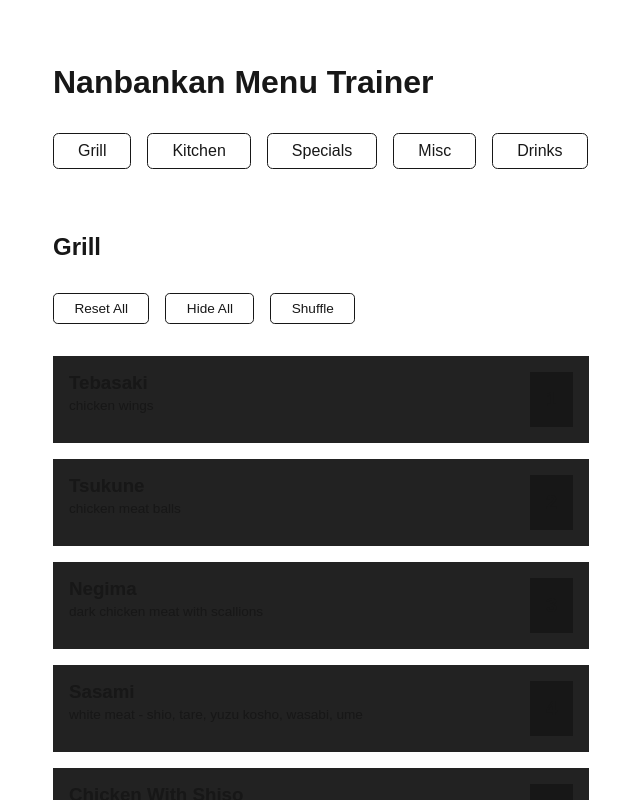
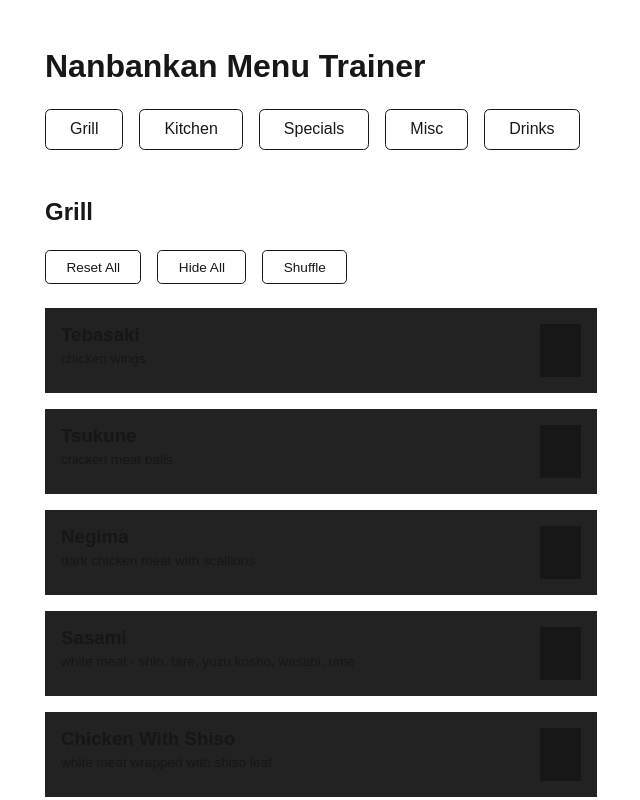
Before and after one commit to jmtakahashi/nanbankan-menu, a React (Create React App) app: page / in a window 1280 px wide. Shown: the top 800 px of the page, without its empty margins (319-959 px from the left). Built offline with nearby package versions, Linux system fonts and the light colour scheme.

Commit message:
change paddings and margin.

```diff
--- a/src/App.css
+++ b/src/App.css
@@ -2,20 +2,20 @@
   display: grid;
   max-width: 600px;
   margin: auto;
-  padding: 64px 32px;
-  gap: 64px;
+  padding: 48px 24px;
+  gap: 48px;
 }
 
 .header {
   grid-row-start: 1;
   display: grid;
-  gap: 32px;
+  gap: 24px;
 }
 
 .main {
   grid-row-start: 2;
   display: grid;
-  gap: 32px;
+  gap:24px;
 }
 
 .footer {
@@ -66,7 +66,7 @@
   background-color: transparent;
   border: 1px solid var(--foreground);
   border-radius: .35em;
-  padding: .5em 1.5em;
+  padding: .65em 1.5em;
   cursor: pointer;
 }
 
@@ -74,7 +74,8 @@
   position: relative;
   border: 1px solid var(--foreground);
   border-radius: 50%;
-  padding: 2.5em;
+  padding: 1em;
+  font-size: 2rem;
 }
 
 .backToTopText {
@@ -82,7 +83,6 @@
   top: 50%;
   left: 50%;
   transform: translate(-50%, -35%) ;
-  font-size: 2rem;
 }
 
 .menuItems_container {
@@ -111,13 +111,14 @@
   display: grid;
   place-content: center;
   background-color: #171717;
+  cursor: pointer;
 }
 
 .menuItem_regNum {
-  padding: 1rem;
+  padding: .75em;
   font-size: 1.25rem;
   font-weight: bold;
-  cursor: pointer;
+
 }
 
 .blur {
```
